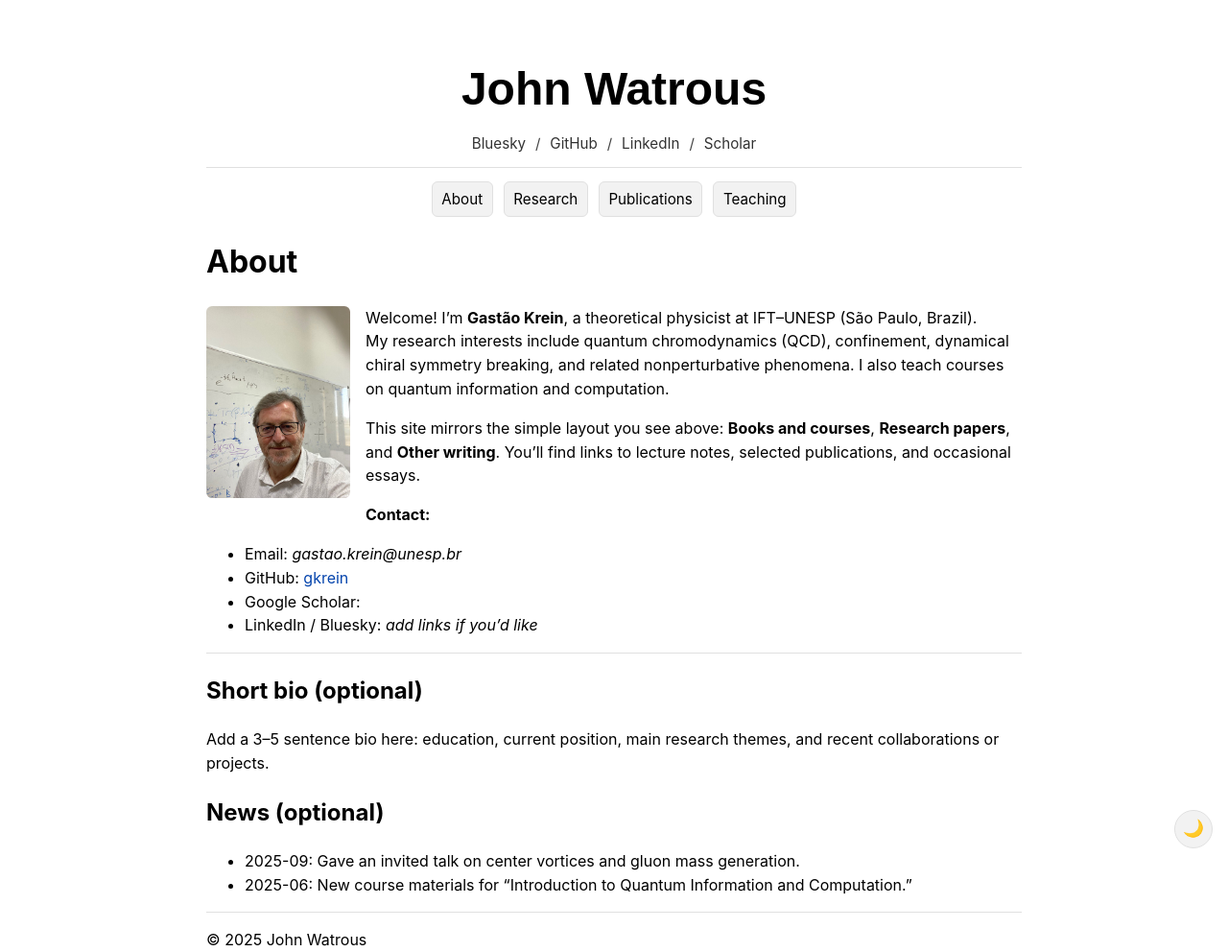
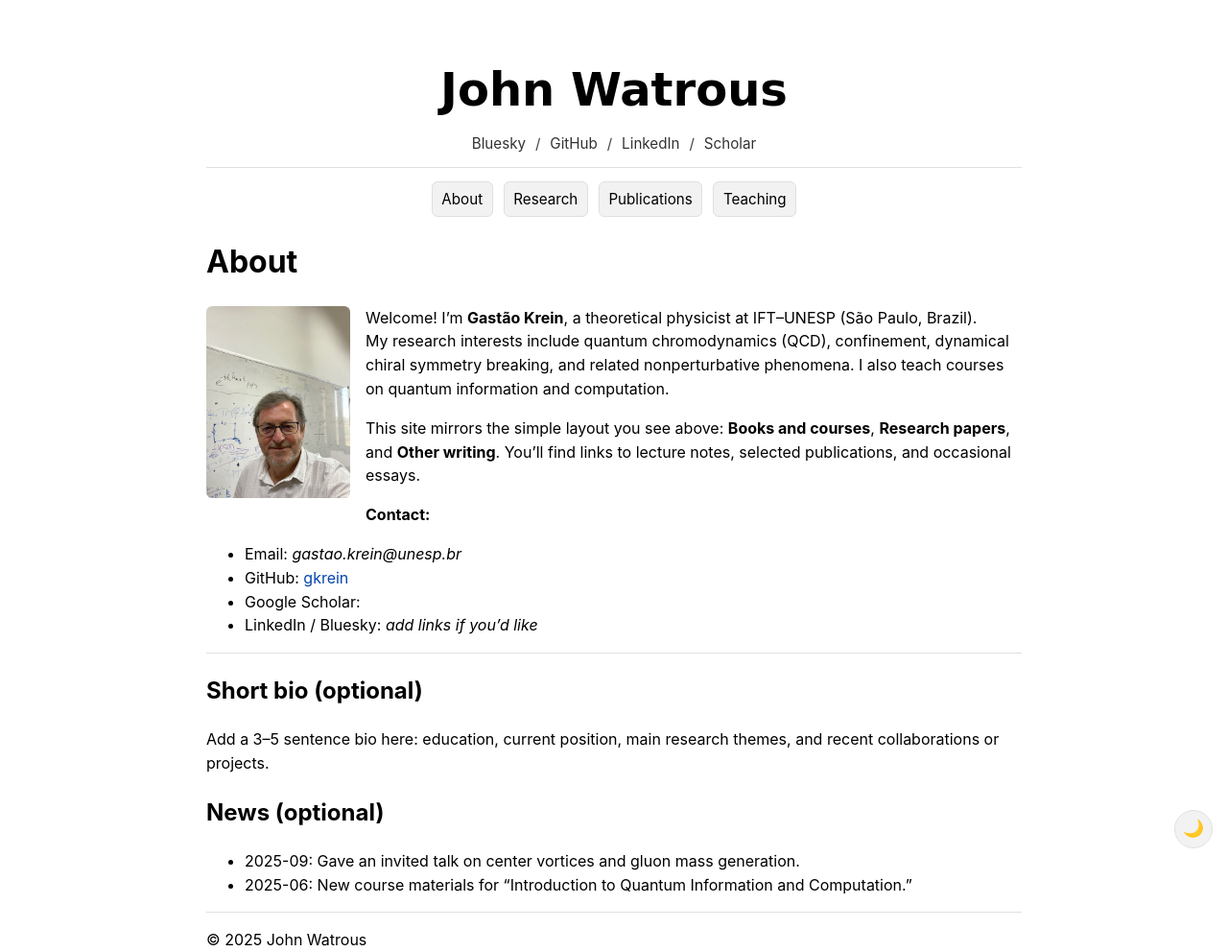
Before and after one commit to gkrein/gkrein.github.io, a Jekyll site: the page built from index.md, in a window 1280 px wide. Shown: the whole page at 96% size. Built offline with Jekyll 4.4.1, drawn with Linux system fonts in a browser that asks for light colours.

Commit message:
Update site.css

```diff
--- a/assets/css/site.css
+++ b/assets/css/site.css
@@ -39,7 +39,7 @@ a:hover { text-decoration: underline; }
 
 /* Masthead: centered name + centered social links */
 .masthead { text-align: center; margin-bottom: 0.75rem; }
-.masthead h1 { font-family: Arial, "DejaVu Sans ExtraLight", "DejaVu Sans", -apple-system, BlinkMacSystemFont, "Segoe UI", Roboto,
+.masthead h1 { font-family: Geramond, "DejaVu Sans ExtraLight", "DejaVu Sans", -apple-system, BlinkMacSystemFont, "Segoe UI", Roboto,
                Helvetica, Arial, sans-serif; font-size: 3.0rem; margin-top: 3.5rem; margin-bottom: 0.5rem; font-weight: 600; }
 .masthead .social { font-size: 0.95rem; color: var(--muted-text); }
 .masthead .social a { color: var(--text-color); opacity: 0.8; }
```
